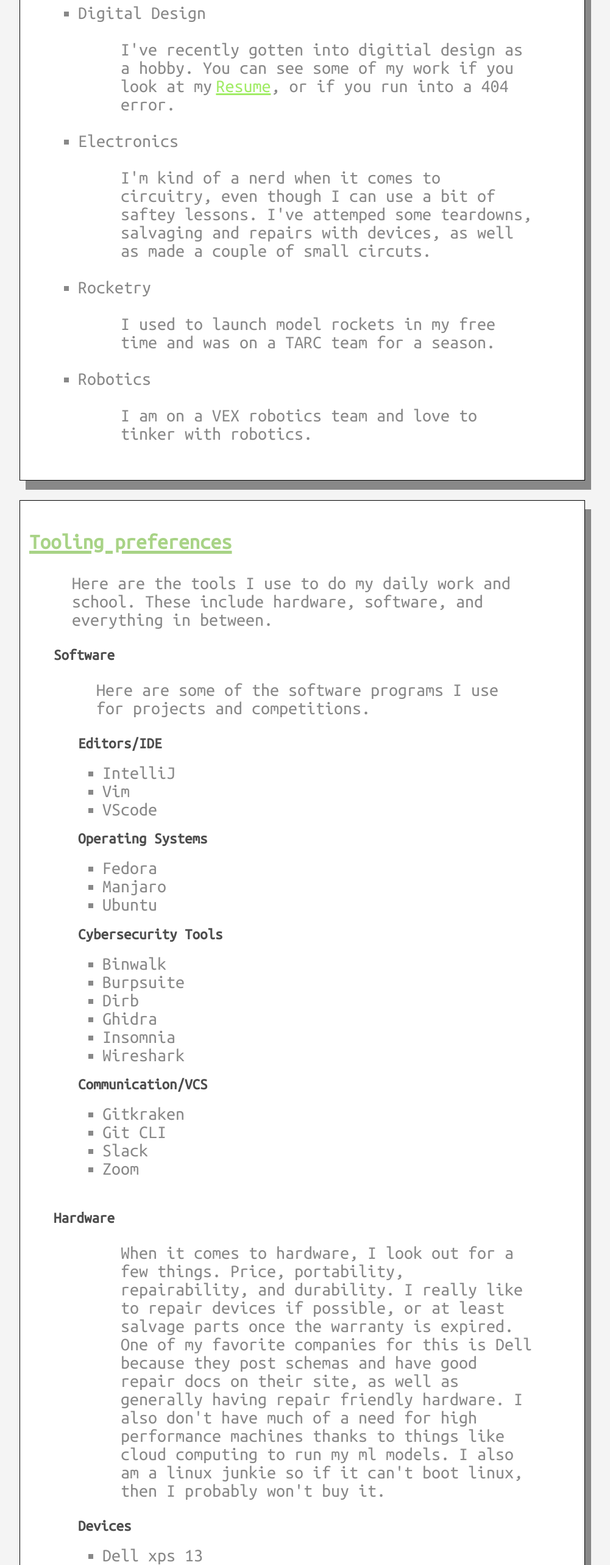
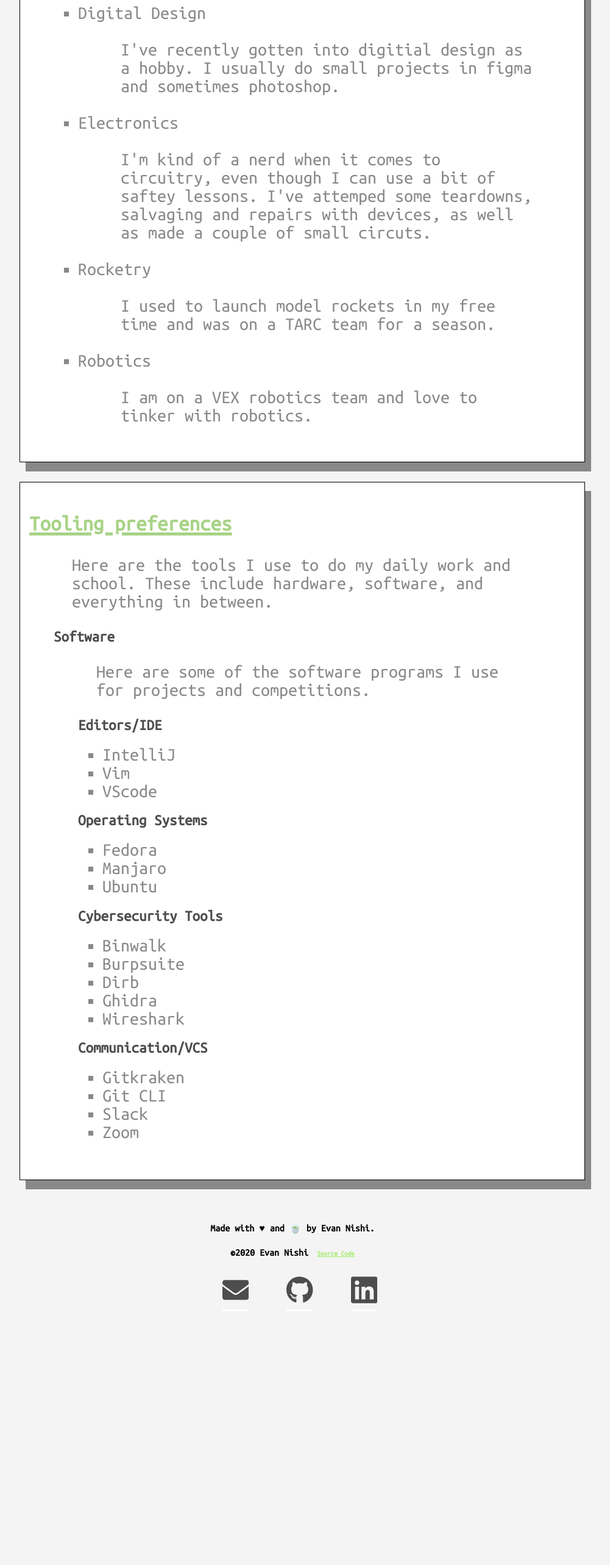
Before and after one commit to Evan-Nishi/personal-site-v2, a Next.js app: page /about in a window 1280 px wide. Shown: the part 2176-4742 px from the top of the page at 61% size, without its empty margins (160-1161 px from the left). After the commit the page ends 4342 px from the top, so only its background shows below. Built offline with nearby package versions, Linux system fonts and the light colour scheme.

Commit message:
updated information

```diff
--- a/src/pages/about.tsx
+++ b/src/pages/about.tsx
@@ -72,9 +72,7 @@
 
                             <li>Digital Design</li>
                             <p>I've recently gotten into  digitial design as a hobby.
-                                You can see some of my work if you look at my
-                                <a href="/Resume.png" className="inlinelink">Resume</a>,
-                                or if you run into a 404 error.
+                                I usually do small projects in figma and sometimes photoshop.
                             </p>
                             <li>Electronics</li>
                             <p>
@@ -123,7 +121,6 @@
                                 <li>Burpsuite</li>
                                 <li>Dirb</li>
                                 <li>Ghidra</li>
-                                <li>Insomnia</li>
                                 <li>Wireshark</li>
                             </ul>
                             <h2>Communication/VCS</h2>
@@ -136,31 +133,6 @@
                         </div>
                     </div>
                     <br/>
-                    <div className="indented">
-                    <h2>Hardware</h2>
-                        <div className="indented">
-                            <p>When it comes to hardware, I look out for a few things.  Price, portability,
-                               repairability, and durability.  I really like to repair devices if possible, or
-                               at least salvage parts once the warranty is expired.  One of my favorite companies
-                               for this is Dell because they post schemas and have good repair docs on their site,
-                               as well as generally having repair friendly hardware.  I also don't have much
-                               of a need for high performance machines thanks to things like cloud computing
-                               to run my ml models.  I also am a linux junkie so if it can't boot linux, then
-                               I probably won't buy it.
-                            </p>
-                            <h2>Devices</h2>
-                            <ul>
-                                <li>Dell xps 13</li>
-                                <li>Dell Inspirion 5570</li>
-                                <li>Samsung Galaxy j3v</li>
-                            </ul>
-                            <h2>Electronics</h2>
-                            <ul>
-                                <li>Arduino Uno</li>
-                                <li>Raspi 0w</li>
-                            </ul>
-                        </div>
-                    </div>
                 </Card>
             </Layout>
         )
```
Also changed, not shown: src/pages/contact.tsx (+3 -18 lines), src/pages/index.tsx (+23 -22 lines), 1 other file (tests, documents, lock files or other folders).
